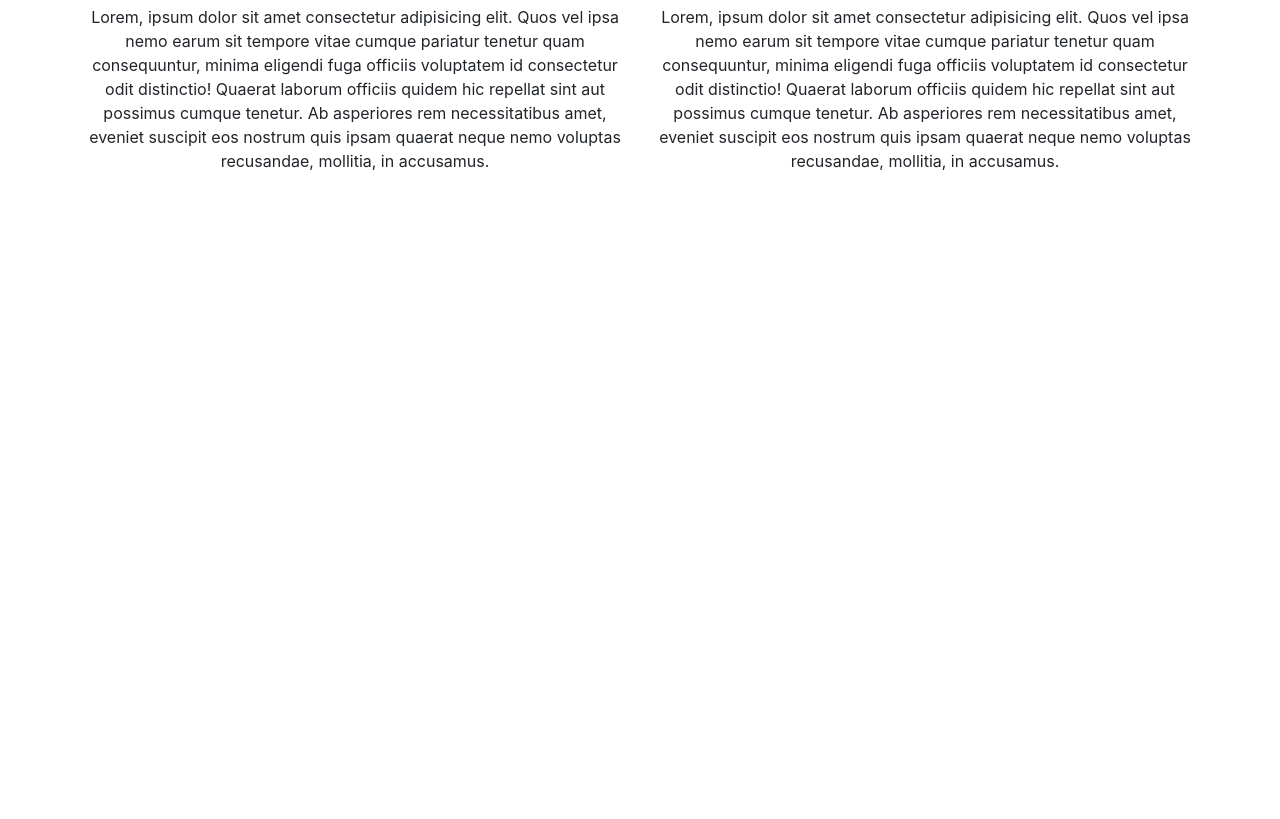
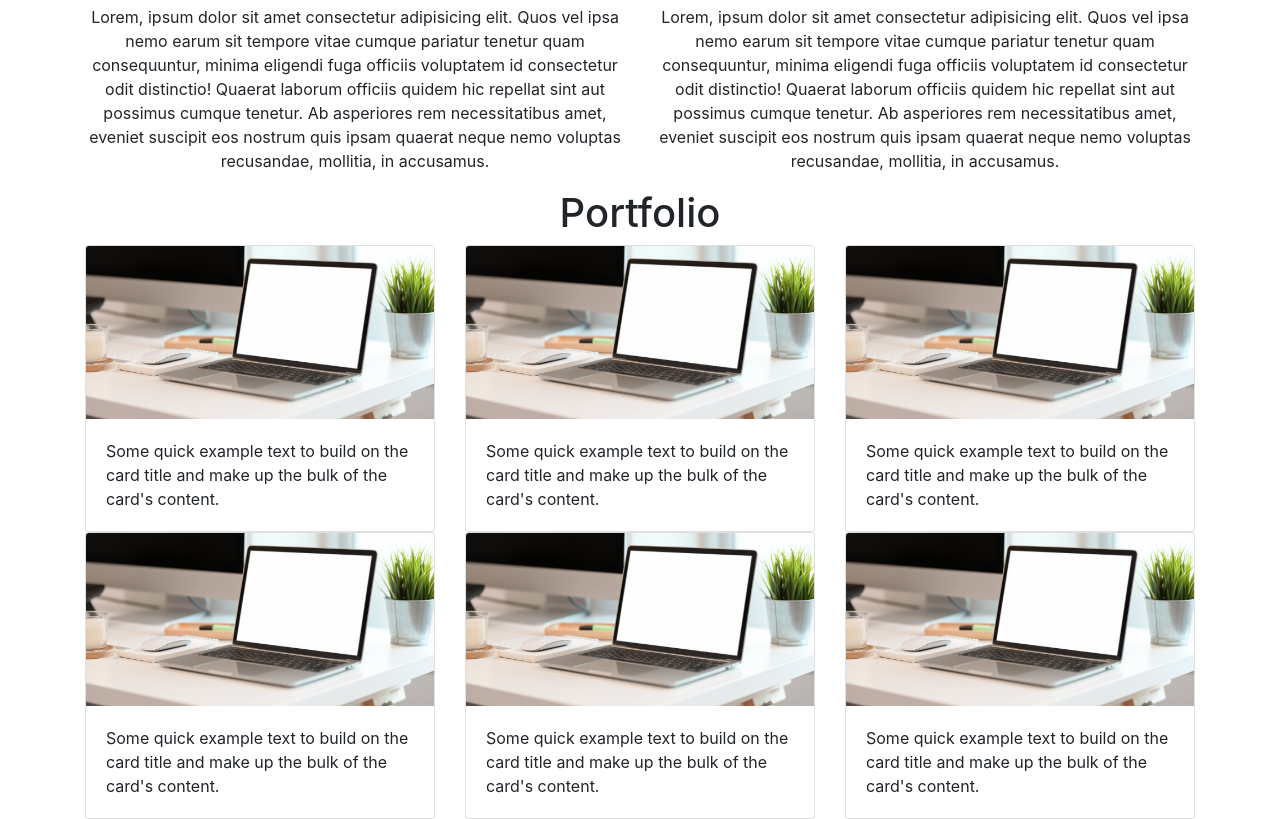
Before and after one commit to bamboo110/boostrap, a plain HTML site: page index.html in a window 1280 px wide. Shown: the part 588-1407 px from the top of the page. Before the commit the page ends 800 px from the top, so only its background shows below. Drawn offline with nearby package versions, Linux system fonts and the light colour scheme.

Commit message:
fixed jumbotron

```diff
--- a/index.html
+++ b/index.html
@@ -32,7 +32,7 @@
         <div class="container text-center">
           <img src="assets/img/undraw_profile_pic_ic5t.svg" alt="users" width="200">
           <h1 class="display-4">Bambang Setyo Budi </h1>
-          <p class="lead">Belajar skuy dibawah bimbingan ADNVX</p>
+          <p class="lead">Belajar skuy dibawah bimbingan PixellPie</p>
         </div>
     </div>
 
@@ -53,6 +53,76 @@
       </div>
     </div>
 
+    <div class="container">
+      <div class="row">
+        <div class="col text-center">
+          <h1>Portfolio</h1>
+        </div>
+      </div>
+    </div>
+
+    <div class="container">
+      <div class="row">
+        <div class="col">
+            <div class="card">
+              <img src="assets/img/blank-screen-laptop-creative-work-space_67155-2448.jpg" class="card-img-top" alt="...">
+              <div class="card-body">
+                <p class="card-text">Some quick example text to build on the card title and make up the bulk of the card's content.</p>
+              </div>
+            </div>
+        </div>
+
+        <div class="col">
+            <div class="card">
+              <img src="assets/img/blank-screen-laptop-creative-work-space_67155-2448.jpg" class="card-img-top" alt="...">
+              <div class="card-body">
+                <p class="card-text">Some quick example text to build on the card title and make up the bulk of the card's content.</p>
+              </div>
+            </div>
+        </div>
+
+        <div class="col">
+            <div class="card">
+              <img src="assets/img/blank-screen-laptop-creative-work-space_67155-2448.jpg" class="card-img-top" alt="...">
+              <div class="card-body">
+                <p class="card-text">Some quick example text to build on the card title and make up the bulk of the card's content.</p>
+              </div>
+            </div>
+        </div>
+      </div>
+    </div>
+
+    <div class="container">
+        <div class="row">
+          <div class="col">
+              <div class="card">
+                <img src="assets/img/blank-screen-laptop-creative-work-space_67155-2448.jpg" class="card-img-top" alt="...">
+                <div class="card-body">
+                  <p class="card-text">Some quick example text to build on the card title and make up the bulk of the card's content.</p>
+                </div>
+              </div>
+          </div>
+
+          <div class="col">
+              <div class="card">
+                <img src="assets/img/blank-screen-laptop-creative-work-space_67155-2448.jpg" class="card-img-top" alt="...">
+                <div class="card-body">
+                  <p class="card-text">Some quick example text to build on the card title and make up the bulk of the card's content.</p>
+                </div>
+              </div>
+          </div>
+
+          <div class="col">
+              <div class="card">
+                <img src="assets/img/blank-screen-laptop-creative-work-space_67155-2448.jpg" class="card-img-top" alt="...">
+                <div class="card-body">
+                  <p class="card-text">Some quick example text to build on the card title and make up the bulk of the card's content.</p>
+                </div>
+              </div>
+          </div>
+        </div>
+      </div>
+
 
 
 
```
Also changed, not shown: assets/img/blank-screen-laptop-creative-work-space_67155-2448.jpg (added).
